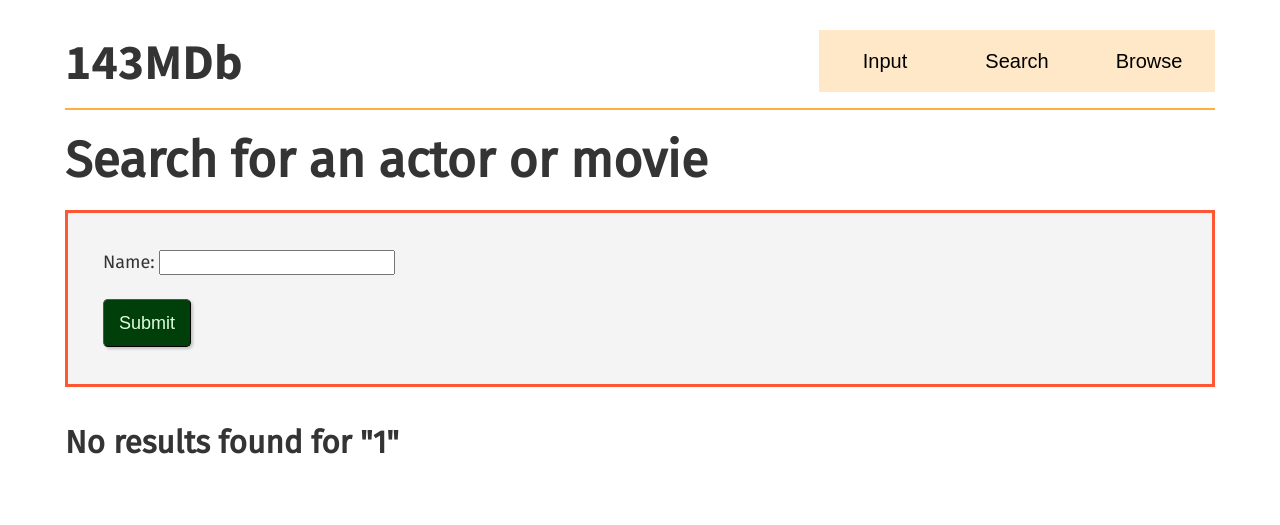
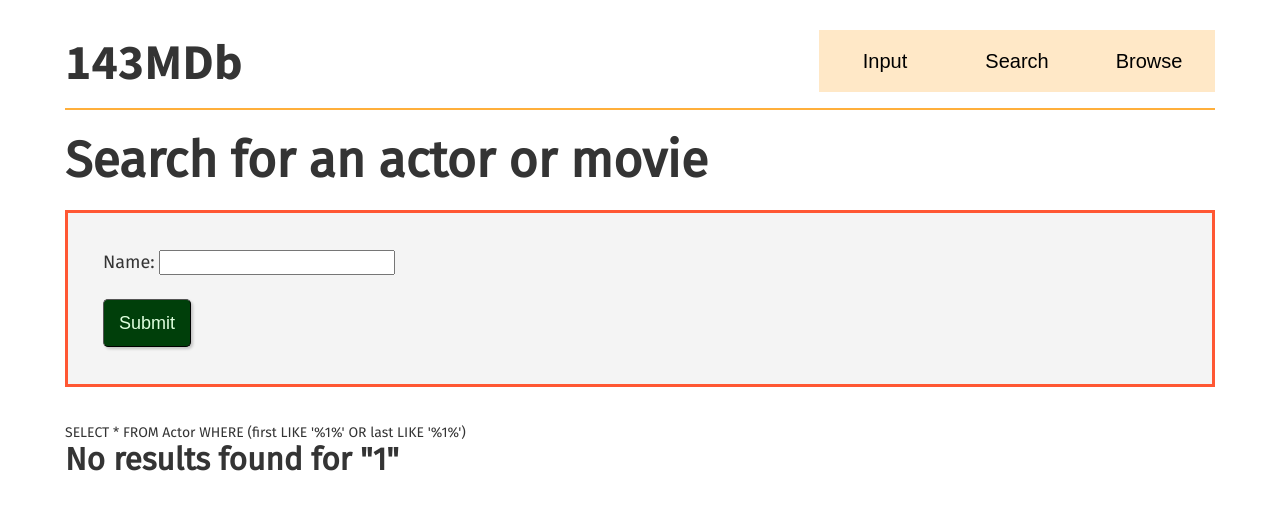
Before and after one commit to pacbac/CS143-Project-1B, a PHP site: page /search.php?name=1 in a window 1280 px wide. Shown: the top 525 px of the page. Run offline with PHP 8.4, Linux system fonts and the light colour scheme; tables that the repository leaves empty hold one stand-in row (values such as "Sample post").

Commit message:
santa bug

```diff
--- a/104906833/www/search.php
+++ b/104906833/www/search.php
@@ -29,11 +29,12 @@ function search_actor($input)
   $i = 0;
   foreach ($searchWords as $i => $word) {
     if ($i == 0) {
-      $query .= " (first LIKE '%$word%' OR last LIKE '%$word')";
+      $query .= " (first LIKE '%$word%' OR last LIKE '%$word%')";
     } else {
-      $query .= " AND (first LIKE '%$word%' OR last LIKE '%$word')";
+      $query .= " AND (first LIKE '%$word%' OR last LIKE '%$word%')";
     }
   }
+  echo "$query";
   if ($query != "SELECT * FROM Actor WHERE")
     return mysql_query($query, $db_connection);
   else return 0;
```
Also changed, not shown: 104906833/www/css/search.css (added).
